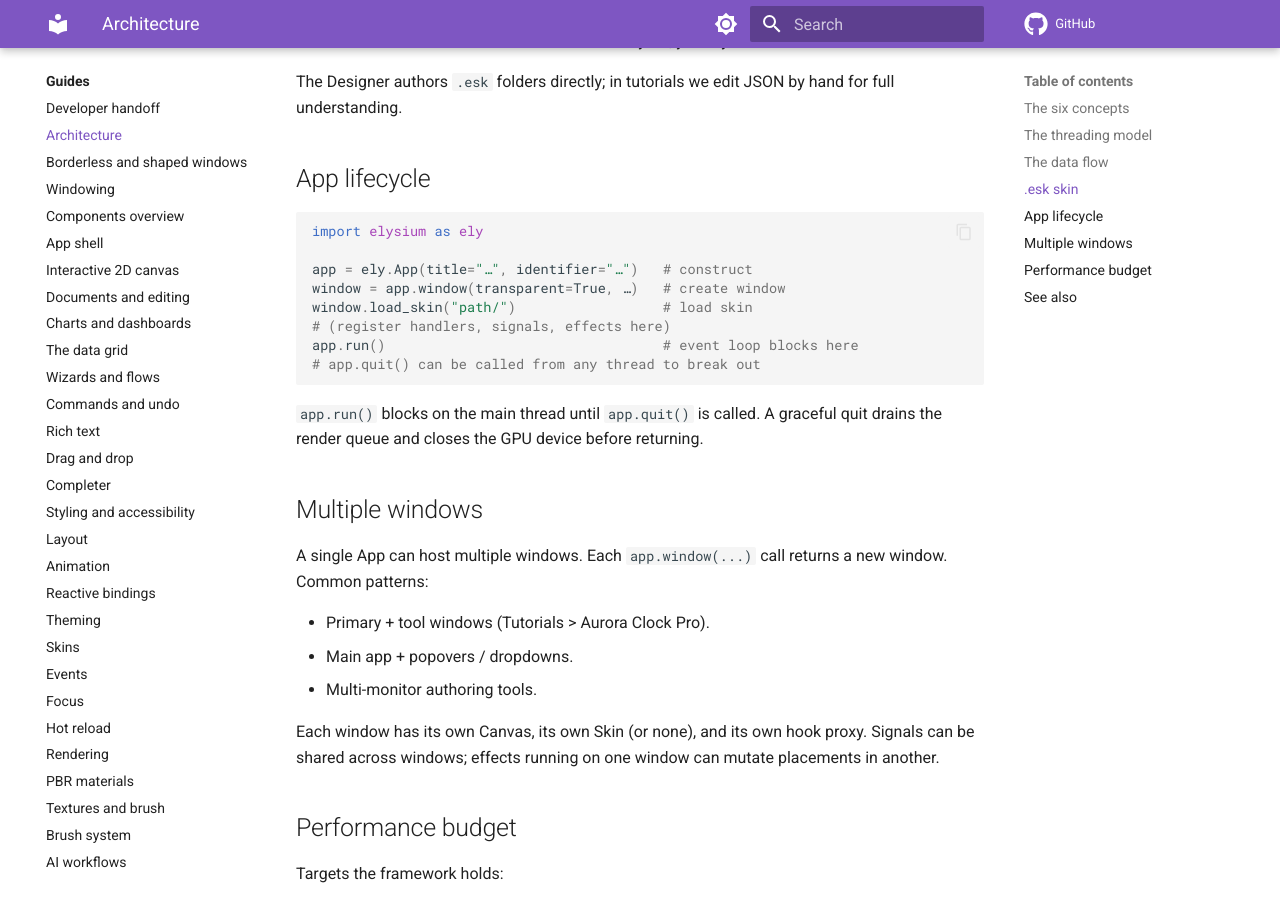
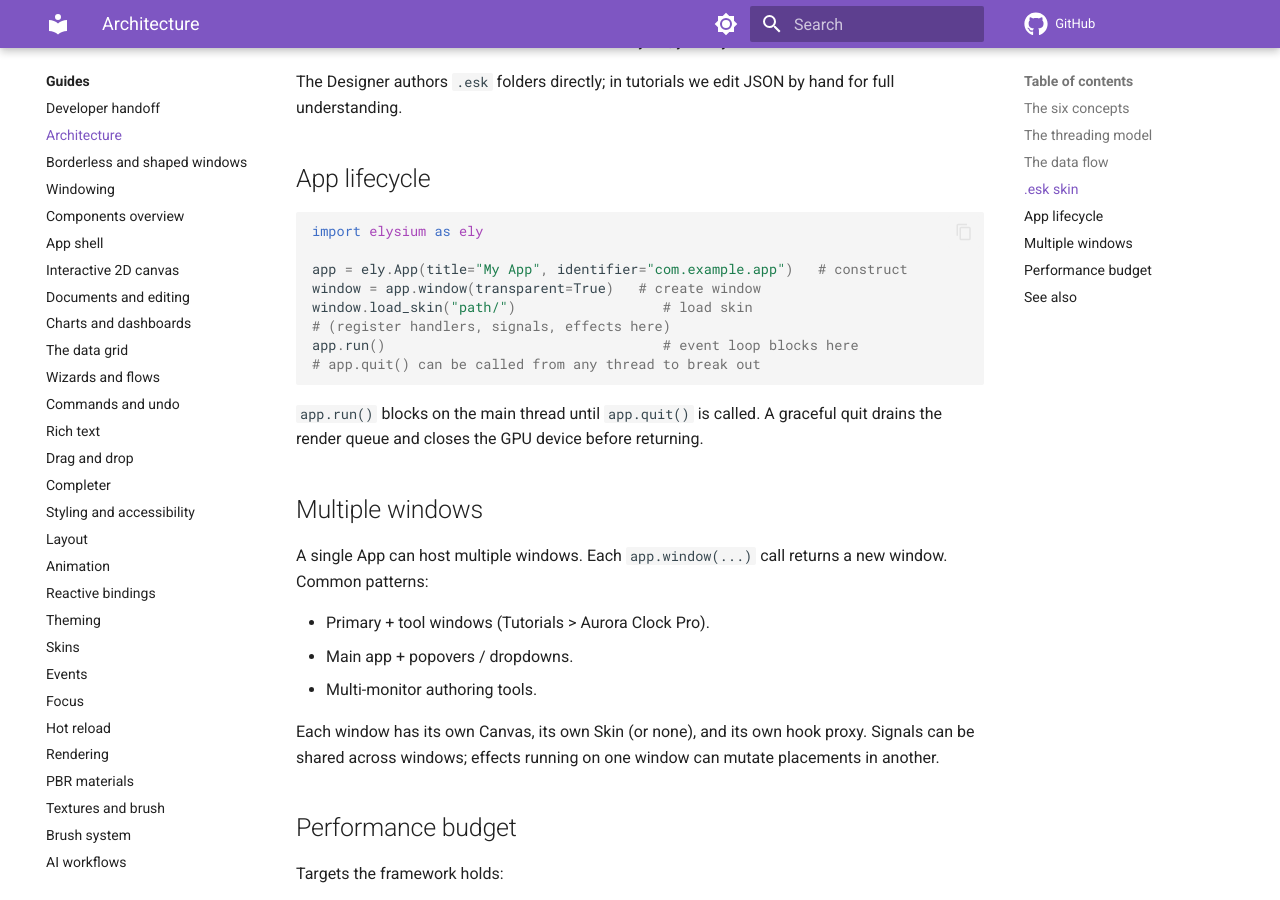
Before and after one commit to elysiumui/elysium, an MkDocs documentation site: the page built from docs/guides/architecture.md, in a window 1280 px wide and 900 px high, scrolled down 2107 px. Built offline with MkDocs 1.6.1 and Material for MkDocs 9.7.7, drawn with Linux system fonts in a browser that asks for light colours; comment, search, counter and statistics services are not loaded.

````diff
--- a/docs/guides/architecture.md
+++ b/docs/guides/architecture.md
@@ -89,8 +89,8 @@ edit JSON by hand for full understanding.
 ```python
 import elysium as ely
 
-app = ely.App(title="…", identifier="…")   # construct
-window = app.window(transparent=True, …)   # create window
+app = ely.App(title="My App", identifier="com.example.app")   # construct
+window = app.window(transparent=True)   # create window
 window.load_skin("path/")                  # load skin
 # (register handlers, signals, effects here)
 app.run()                                  # event loop blocks here
````
Also changed, not shown: docs-designer/reference/theming-reference.md (+1 -1 lines), docs/guides/ai.md (+1 -1 lines), docs/tutorials/ai-assisted-redesign.md (+1 -1 lines), docs/tutorials/command-palette-launcher.md (+2 -2 lines).
